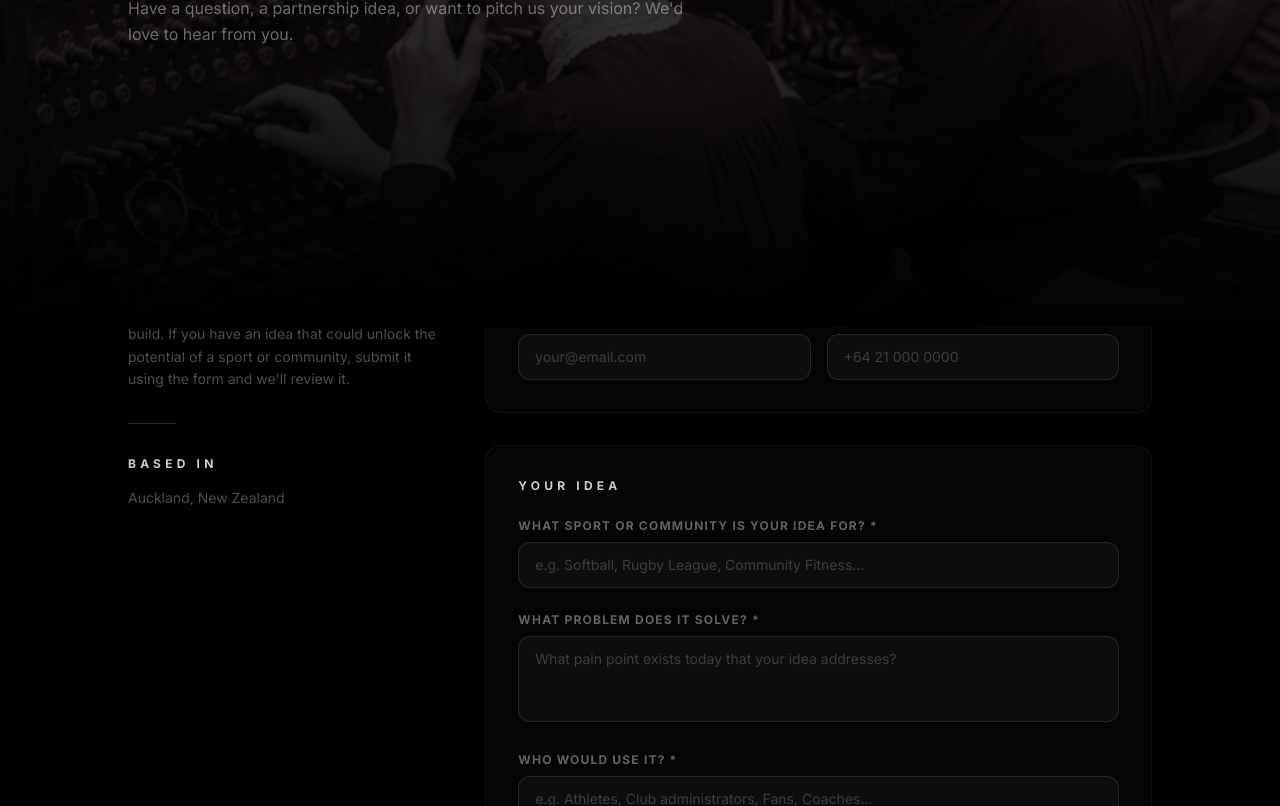
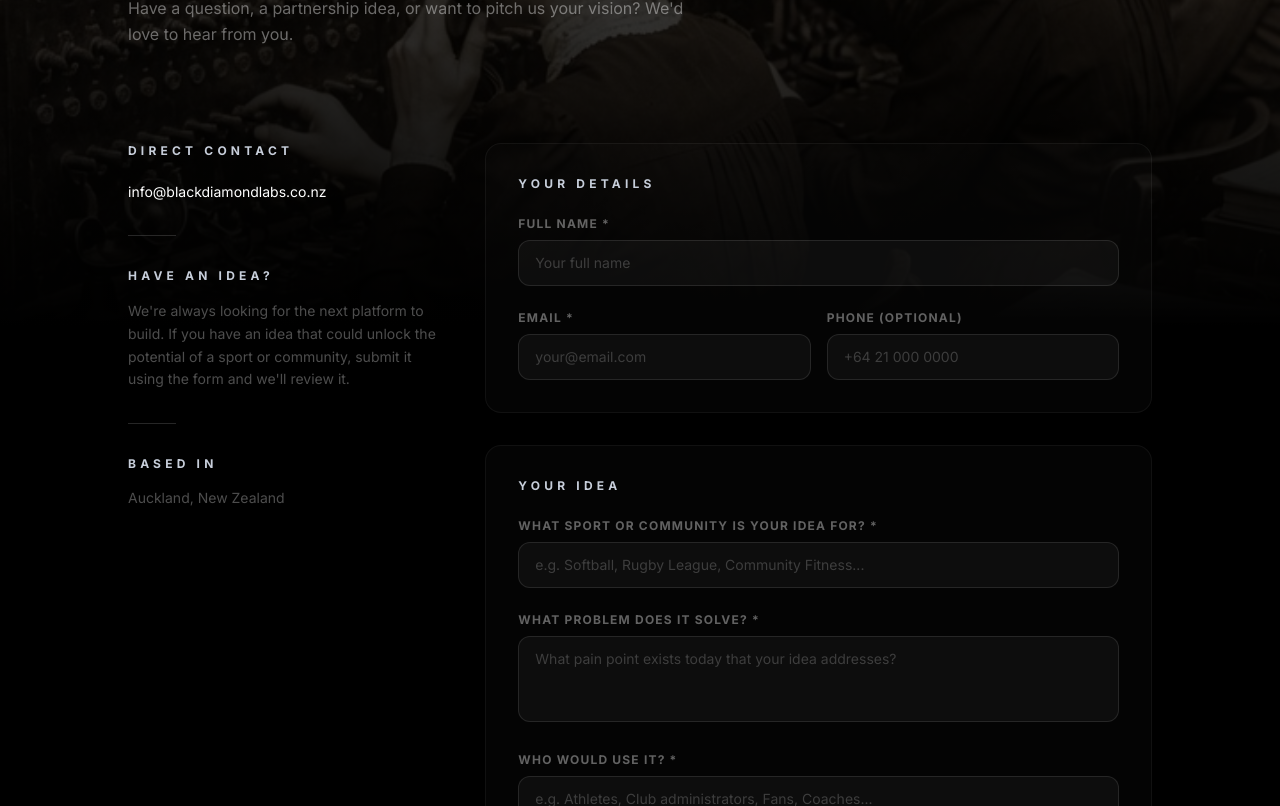
Before and after one commit to N8Nuks/blackdiamondlabs, a Next.js app: page /contact in a window 1280 px wide. Shown: the part 474-1280 px from the top of the page. Built offline with nearby package versions, Linux system fonts and the light colour scheme.

Commit message:
Contact: form sections above pinned background

```diff
--- a/app/contact/page.tsx
+++ b/app/contact/page.tsx
@@ -59,7 +59,7 @@ export default function Contact() {
         </div>
       </section>
 
-      <section className="px-8 sm:px-16 lg:px-32 pb-32">
+      <section className="relative z-10 px-8 sm:px-16 lg:px-32 pb-32">
         <div className="max-w-5xl mx-auto grid lg:grid-cols-3 gap-12">
 
           {/* Left — contact info */}
@@ -212,7 +212,7 @@ function CoachSection() {
     if (r && r.ok) setSent(true); else setErr(true)
   }
   return (
-    <section id="coach" className="px-6 sm:px-12 py-20" style={{ borderTop: '1px solid #ffffff08', background: '#050505' }}>
+    <section id="coach" className="relative z-10 px-6 sm:px-12 py-20" style={{ borderTop: '1px solid #ffffff08', background: '#050505' }}>
       <div className="max-w-2xl mx-auto">
         <p className="text-xs font-bold uppercase tracking-[0.35em] mb-3" style={{ color: '#8B5CF6' }}>Become a BDAI Coach</p>
         <h2 className="text-3xl font-black mb-3">Your knowledge could coach thousands.</h2>
```
